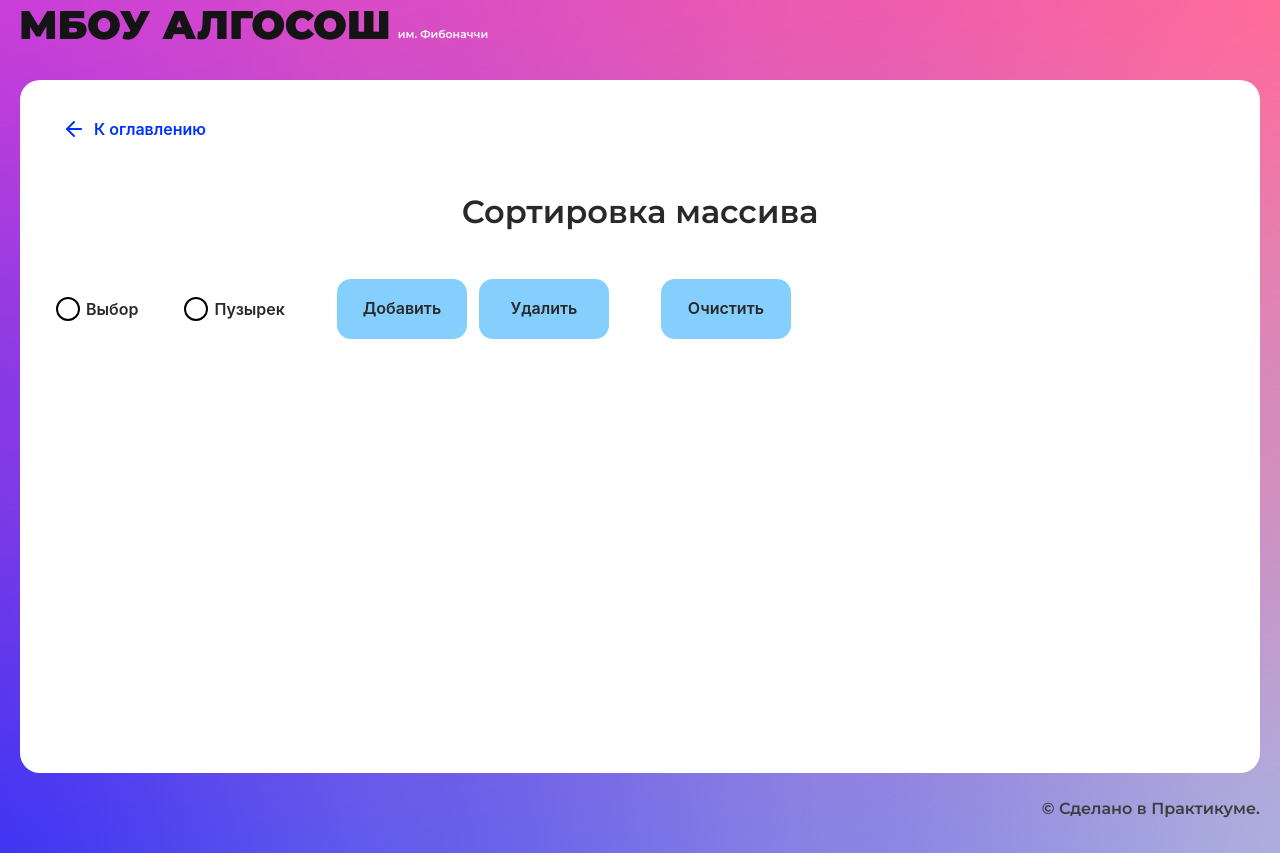
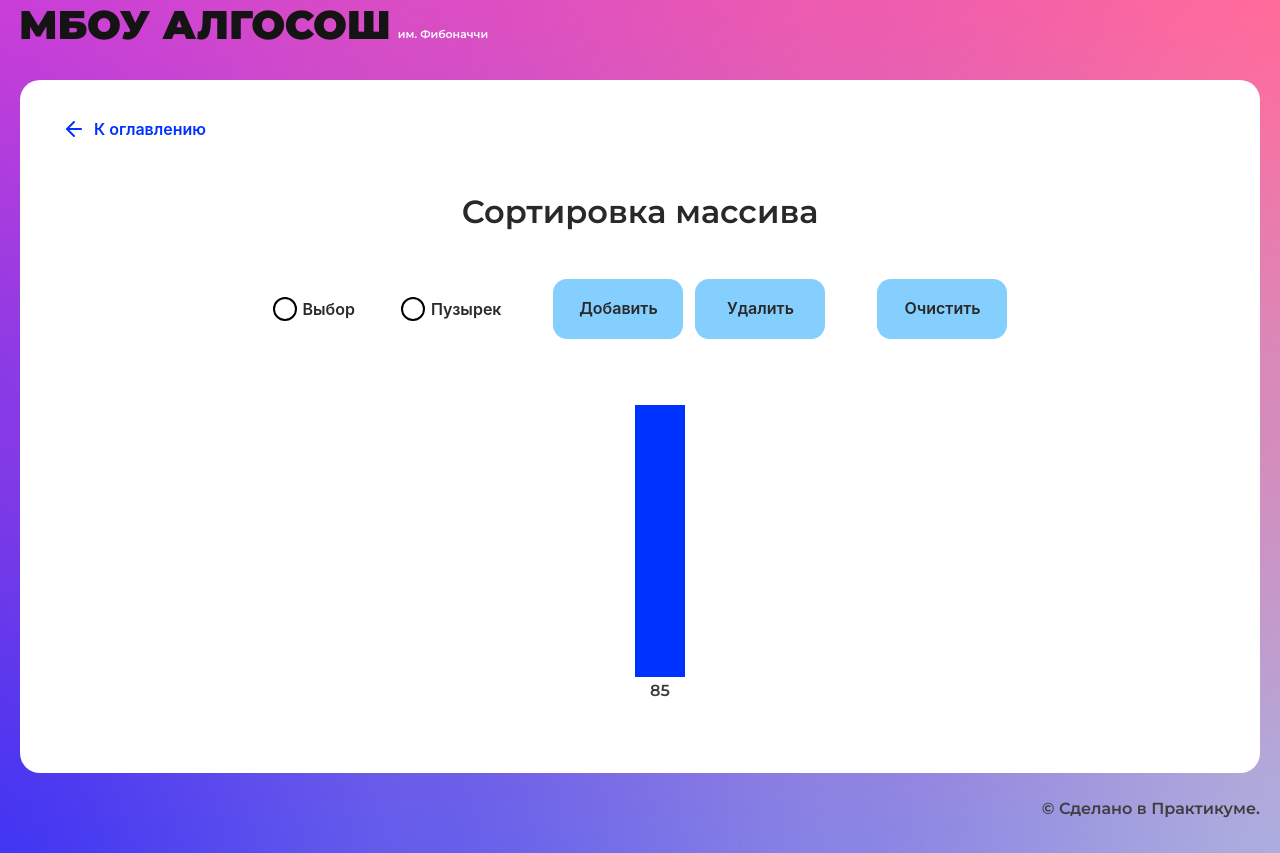
Before and after one commit to Phizick/alg, a React (Create React App) app: page /sorting in a window 1280 px wide. Built offline with nearby package versions, Linux system fonts and the light colour scheme.

Commit message:
sorting page (in progr)

```diff
--- a/src/components/sorting-page/sorting-page.tsx
+++ b/src/components/sorting-page/sorting-page.tsx
@@ -1,23 +1,43 @@
-import React, { FC } from "react";
+import React, {ChangeEvent, FC} from "react";
 import { SolutionLayout } from "../ui/solution-layout/solution-layout";
 import stylesSortingPage from "./sortingPage.module.css";
 import {RadioInput} from '../ui/radio-input/radio-input'
 import {Button} from "../ui/button/button";
 import {useForm} from "../../Utils/Hooks/useForm";
+import {Column} from "../ui/column/column";
+import {randomArray} from "../../Utils/Sorting";
 
 export const SortingPage: FC = () => {
 
-    const { values, handleChange, setValues } = useForm({radioState: 'default', arr: [], loader: false});
+    const { values, handleChange, setValues } = useForm({radioState: null, arr: [], loader: false, isRadio: false});
+
+    const handleRadio = (e: ChangeEvent<HTMLInputElement>): void => {
+        setValues({radioState: e.target.value})
+        // e.target.value === 'default' ? setValues({isRadio: true}) : setValues({isRadio: false})
+        console.log(e.target.value)
+    };
+
+
 
 
 
 
   return (
     <SolutionLayout title="Сортировка массива">
-      <div className={`${stylesSortingPage.container}`}>
+      <form className={`${stylesSortingPage.container}`}>
           <div className={`${stylesSortingPage.radio}`}>
-        <RadioInput label={'Выбор'}></RadioInput>
-        <RadioInput label={'Пузырек'}></RadioInput>
+        <RadioInput
+            label={'Выбор'}
+            value={'default'}
+            checked={values.radioState === 'default'}
+            onChange={handleRadio}
+        />
+        <RadioInput
+            label={'Пузырек'}
+            value={'bubble'}
+            onChange={handleRadio}
+            checked={values.radioState === 'bubble'}
+        />
           </div>
           <div className={`${stylesSortingPage.buttons}`}>
         <Button text={'Добавить'}
@@ -27,7 +47,10 @@ export const SortingPage: FC = () => {
           </div>
       <Button text={'Очистить'}
               extraClass={'button-style'}/>
-    </div>
+    </form>
+        <ul className={`${stylesSortingPage.columns}`}>
+            <Column index={85}></Column>
+        </ul>
     </SolutionLayout>
   );
 };
--- a/src/components/sorting-page/sortingPage.module.css
+++ b/src/components/sorting-page/sortingPage.module.css
@@ -1,6 +1,6 @@
 .container {
     display: flex;
-    flex-direction: row;
+    justify-content: center;
     margin: 0 auto;
     gap: 52px;
 }
@@ -17,3 +17,9 @@
     flex-direction: row;
     gap: 12px;
 }
+
+.columns {
+    display: flex;
+    justify-content: center;
+    padding-top: 50px;
+}
--- a/src/components/string/string.module.css
+++ b/src/components/string/string.module.css
@@ -22,3 +22,7 @@
     margin: 0 auto;
     justify-content: center;
 }
+
+.img {
+    max-width: 250px;
+}
--- a/src/components/string/string.tsx
+++ b/src/components/string/string.tsx
@@ -9,6 +9,7 @@ import {swapArray} from "../../Utils/String";
 import {Circle} from "../ui/circle/circle";
 import {delay} from "../../Utils/Utils";
 import {DELAY_IN_MS} from "../../constants/delays";
+import img from '../../images/end_img.jpeg'
 
 
 export type TStringArray = {
@@ -17,7 +18,7 @@ export type TStringArray = {
 }
 
 export const StringComponent: FC = () => {
-    const { values, setValues } = useForm({inputLetters: '', loader: false, currentIndex: null, reversedArr: []});
+    const { values, setValues } = useForm({inputLetters: '', loader: false, currentIndex: null, reversedArr: [], end: false});
 
     const changeValue = (e: FormEvent<HTMLInputElement>) => {
         const value = e.currentTarget.value
@@ -44,6 +45,7 @@ export const StringComponent: FC = () => {
             await delay(DELAY_IN_MS)
         }
         setValues({loader: false});
+        setValues({end: true})
     };
 
     const formedArr = values.inputLetters?.split('').map((item: any) => ({ item, state: ElementStates.Default}))
@@ -81,7 +83,9 @@ export const StringComponent: FC = () => {
                         )
                     })
                 }
-
+                { values.end &&
+                    <img className={`${stylesStringPage.img}`} src={img} alt={'end'}/>
+                }
             </ul>
         </form>
     </SolutionLayout>
```
